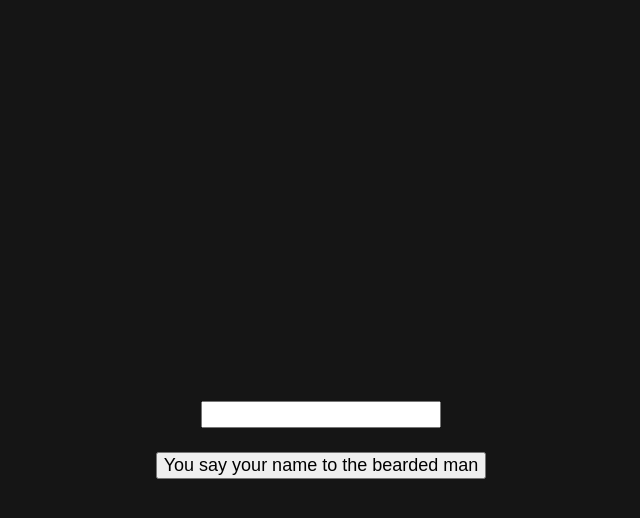
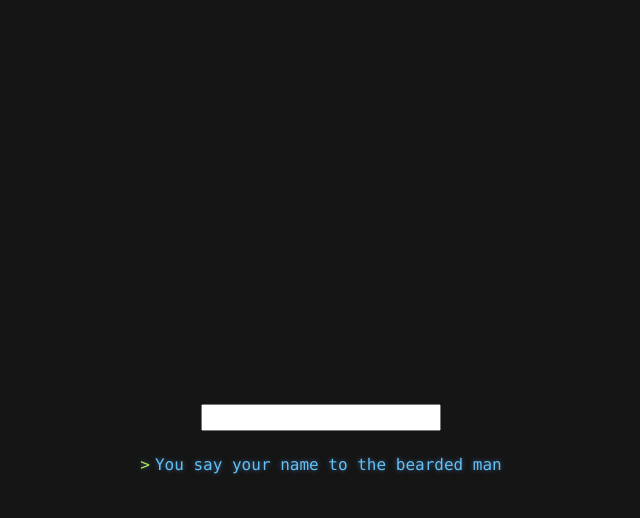
Before and after one commit to yvesgurcan/adventure, a Jekyll site: the page built from your-name.md, in a window 1280 px wide. Shown: the top 518 px of the page, without its empty margins (319-959 px from the left). Built offline with Jekyll 4.4.1, drawn with Linux system fonts in a browser that asks for light colours; our own code applies the rules of GitHub Pages for plain Markdown files.

Commit message:
Update your-name.md

```diff
--- a/your-name.md
+++ b/your-name.md
@@ -1,7 +1,7 @@
-<form action="/their-name" method="GET">
+<form onsubmit="submit()">
     <div class="centered">
-        <input name="name">
+        <input id="name">
         <br />
-        <input type="submit" value="You say your name to the bearded man" />
+        <button type="submit">You say your name to the bearded man</button>
     </div>
 </form>
```
